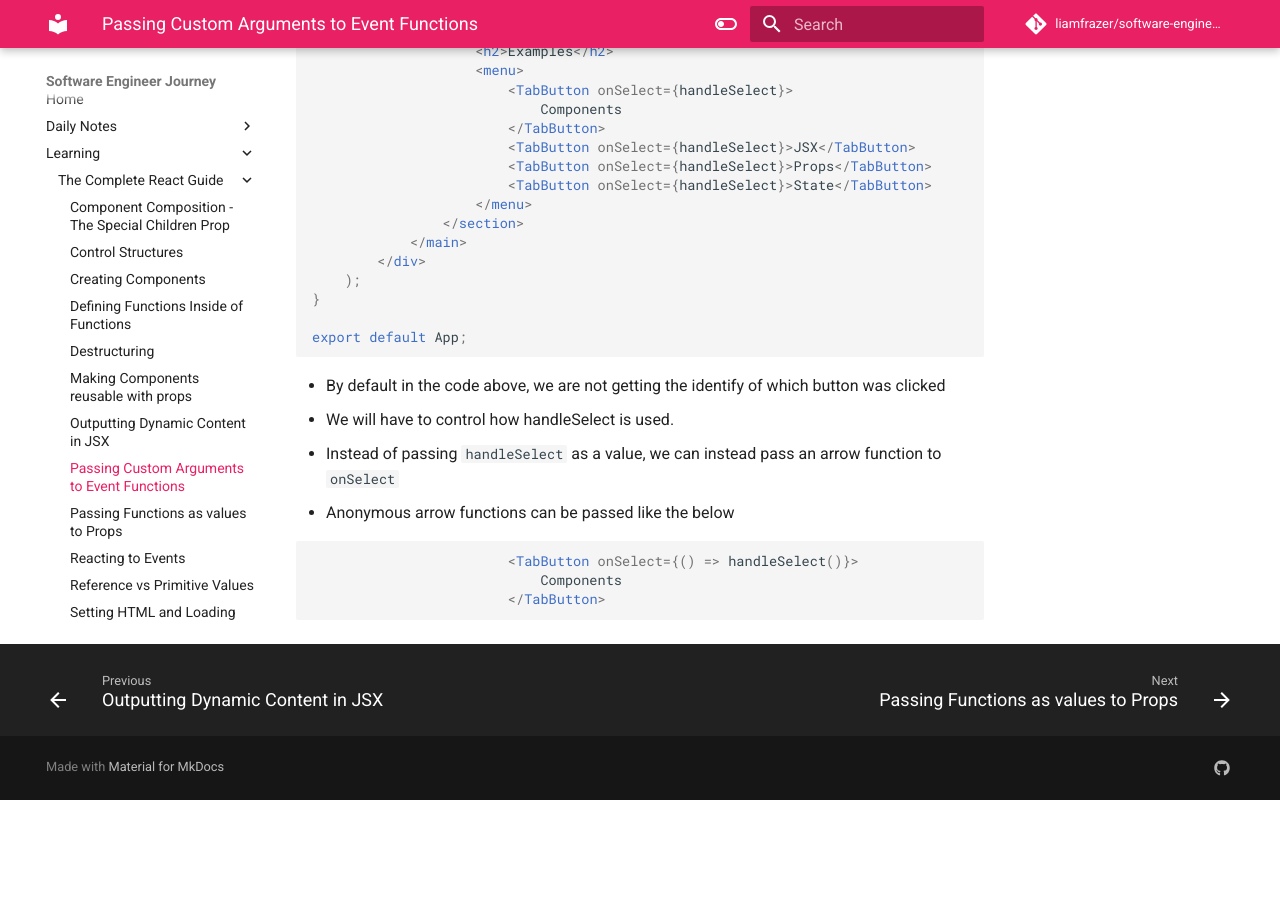
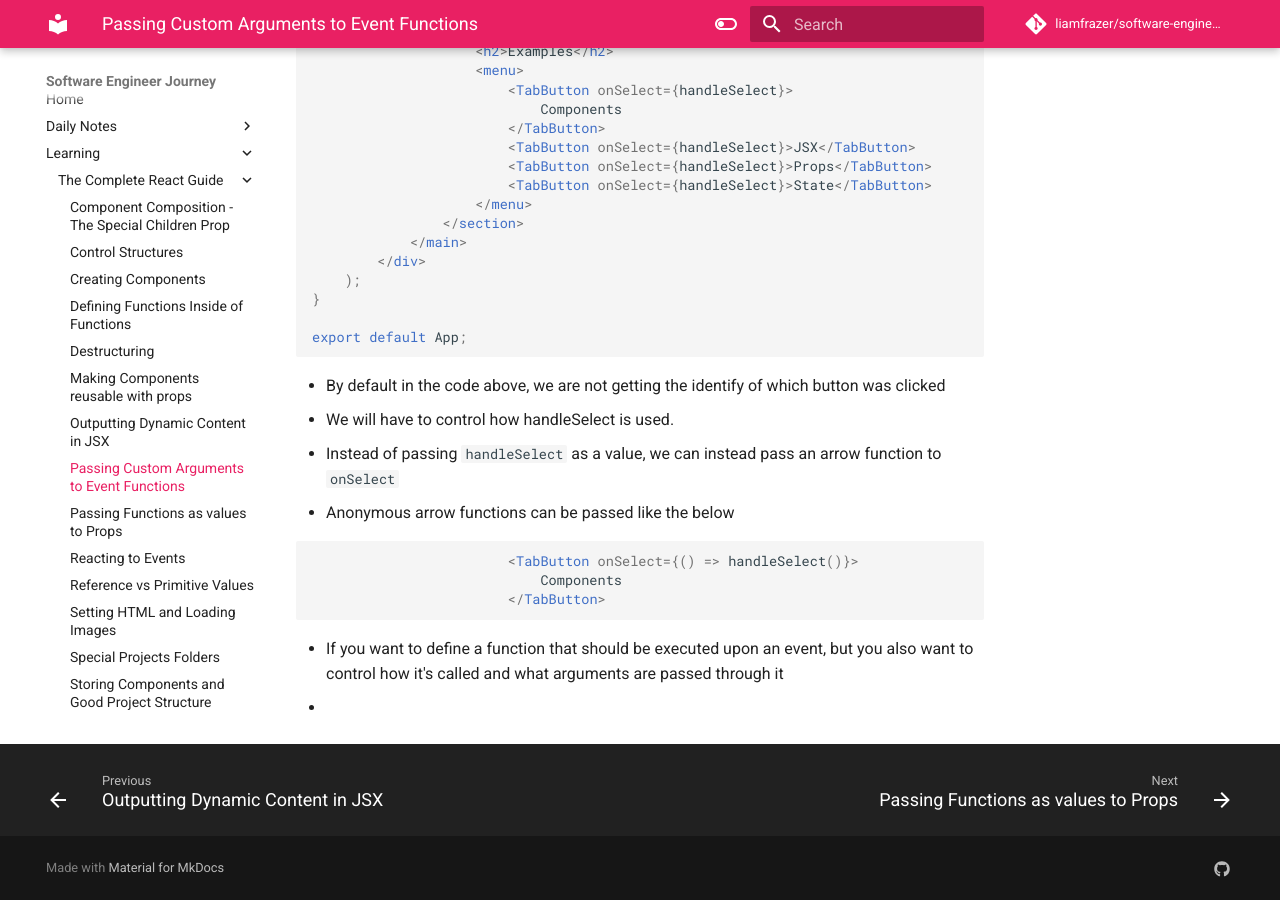
Before and after one commit to liamfrazer/software-engineer-journey, an MkDocs documentation site: the page built from docs/Learning/The Complete React Guide/Passing Custom Arguments to Event Functions.md, in a window 1280 px wide and 900 px high, scrolled down 646 px. Built offline with MkDocs 1.6.1 and Material for MkDocs 9.7.7, drawn with Linux system fonts in a browser that asks for light colours; comment, search, counter and statistics services are not loaded; before the commit the page ends 1446 px from its top, so only the background shows below that.

Commit message:
vault backup: 2023-12-17 12:42:39

````diff
--- a/docs/Learning/The Complete React Guide/Passing Custom Arguments to Event Functions.md
+++ b/docs/Learning/The Complete React Guide/Passing Custom Arguments to Event Functions.md
@@ -65,3 +65,6 @@
 							Components
 						</TabButton>
 ```
+
+* If you want to define a function that should be executed upon an event, but you also want to control how it's called and what arguments are passed through it
+*
````
